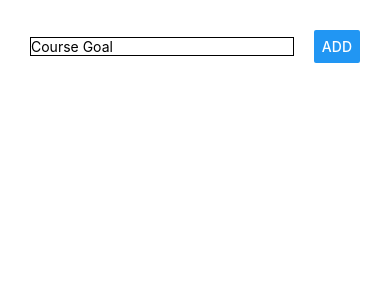
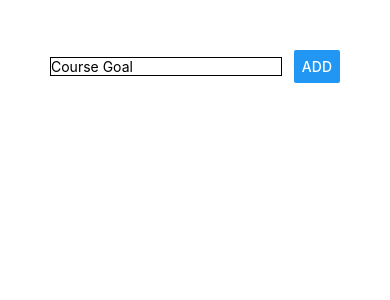
Before and after one commit to Pratish7/my_fist_android_app_goals_list_react-native, a React Native app: screen / in a window 390 px wide. Shown: the top 300 px of the page. Built offline with nearby package versions, Linux system fonts and the light colour scheme.

Commit message:
added stylesheet

```diff
--- a/App.js
+++ b/App.js
@@ -3,9 +3,9 @@
 
 export default function App() {
   return (
-    <View style={{padding: 30}}>
-      <View style={{flexDirection: 'row', justifyContent: 'space-between', alignItems: 'center'}}>
-        <TextInput placeholder="Course Goal" style={{borderColor: 'black', borderWidth: 1, width: '80%'}} />
+    <View style={styles.screen}>
+      <View style={styles.inputContainer}>
+        <TextInput placeholder="Course Goal" style={styles.input} />
         <Button title='ADD' />
       </View>
       <View>
@@ -14,3 +14,19 @@
     </View>
   );
 }
+
+const styles = StyleSheet.create({
+  screen: {
+    padding: 50
+  },
+  inputContainer: {
+    flexDirection: 'row',
+    justifyContent: 'space-between',
+    alignItems: 'center'
+  },
+  input: {
+    borderColor: 'black',
+    borderWidth: 1,
+    width: '80%'
+  }
+});
```
